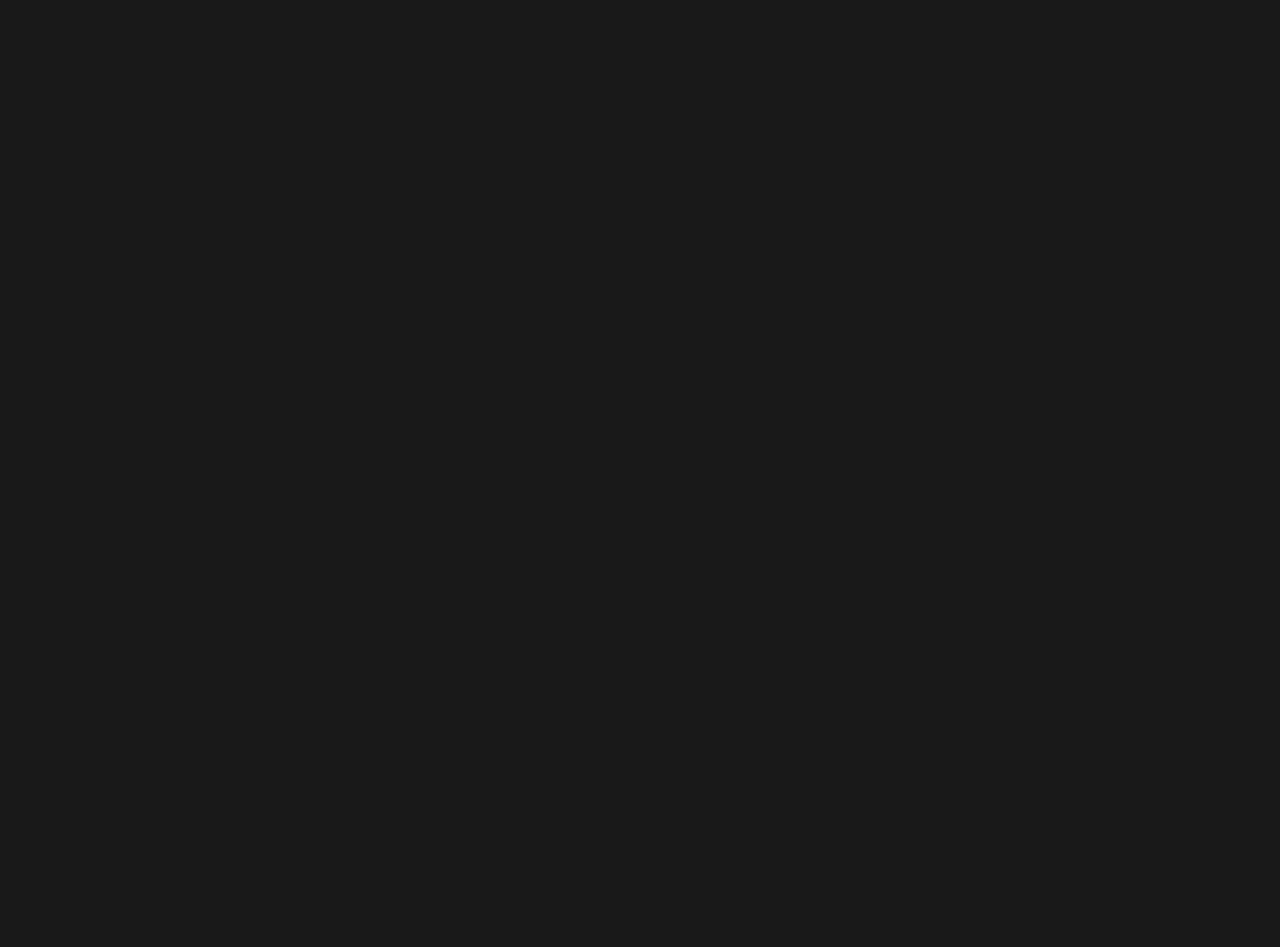
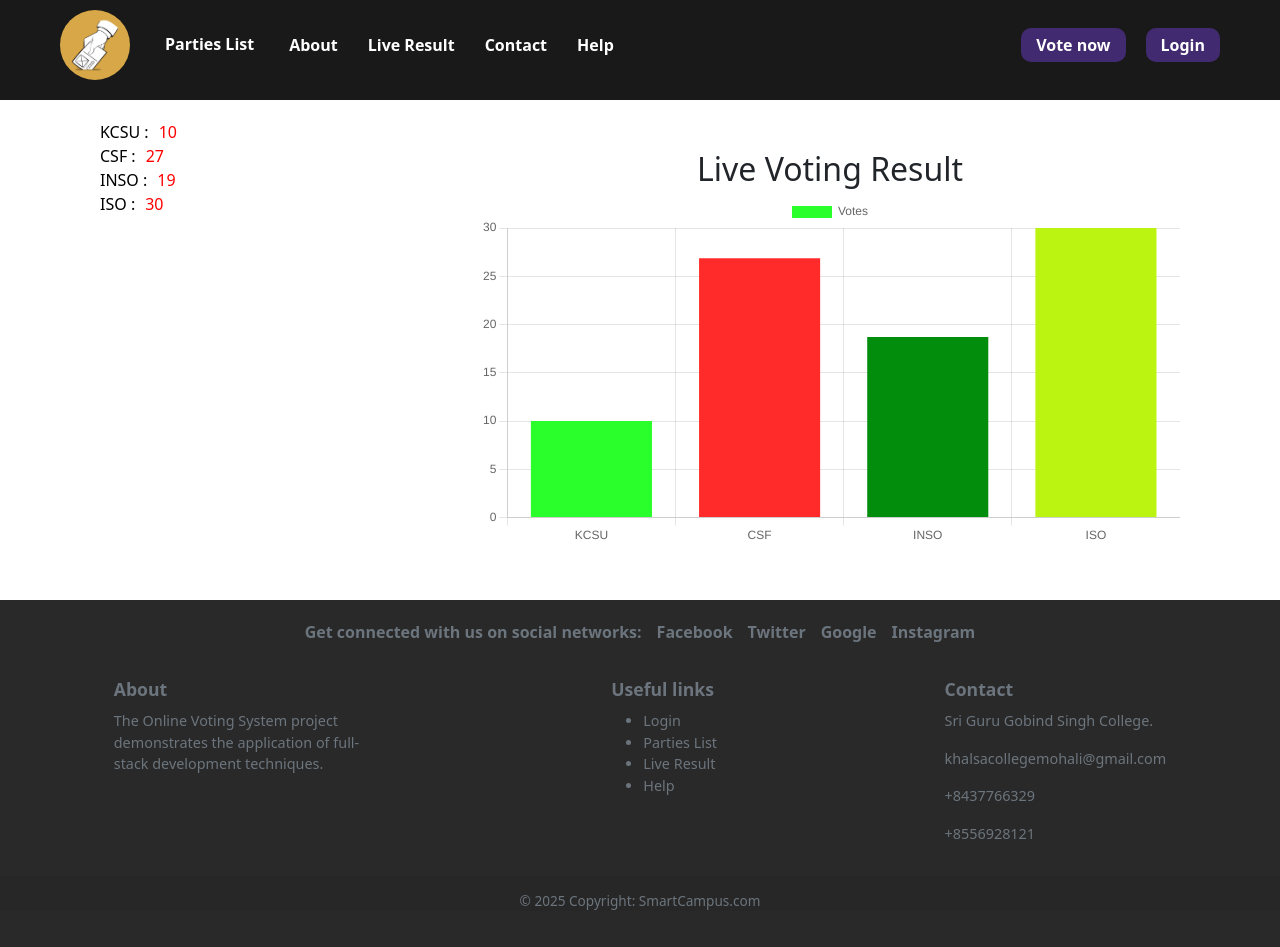
Before and after one commit to Coders-33/voting-system, a React (Vite) app in the folder FRONTEND/: page /live-result in a window 1280 px wide. Before the commit this address had no page. Before the commit the page ends 800 px from the top, so only its background shows below. Built offline with nearby package versions, Linux system fonts and the light colour scheme.

Commit message:
Created Live Result Page

```diff
--- a/FRONTEND/package.json
+++ b/FRONTEND/package.json
@@ -15,10 +15,12 @@
     "@fortawesome/free-solid-svg-icons": "^6.7.1",
     "@fortawesome/react-fontawesome": "^0.2.2",
     "bootstrap": "^5.3.3",
+    "chart.js": "^4.4.8",
     "date-fns": "^4.1.0",
     "js-cookie": "^3.0.5",
     "react": "^18.3.1",
     "react-bootstrap": "^2.10.9",
+    "react-chartjs-2": "^5.3.0",
     "react-dom": "^18.3.1",
     "react-router-dom": "^7.0.2",
     "socket.io": "^4.8.1",
--- a/FRONTEND/src/App.tsx
+++ b/FRONTEND/src/App.tsx
@@ -4,6 +4,7 @@ import Dashboard from "./Components/Dashboard"
 import Contact from "./Components/Contact"
 import Help from "./Components/Help"
 import Voting from "./Components/Voting"
+import LiveResult from "./Components/LiveResult"
 
 
 function App() {
@@ -16,6 +17,7 @@ function App() {
      <Route path="/login" element={<Login/>} />
      <Route path="/contact" element={<Contact/>} />
      <Route path="/help" element={<Help/>} />
+     <Route path="/live-result" element={<LiveResult/>} />
      <Route path="/voting/:id" element={<Voting/>} />
 
     </Routes>
--- a/FRONTEND/src/Components/Dashboard.tsx
+++ b/FRONTEND/src/Components/Dashboard.tsx
@@ -106,9 +106,6 @@ function Dashboard() {
 
       <Navbar />
 
-      <p style={{ position: "fixed", color: "red", zIndex: "10" }}>
-        {scrollAmount}
-      </p>
       <div className={styles.bannerBackground}></div>
 
       <div className={styles.bottomContainer}>
--- /dev/null
+++ b/FRONTEND/src/Components/LiveResult.tsx
@@ -0,0 +1,94 @@
+import React, { useState, useEffect } from "react";
+import { Bar } from "react-chartjs-2";
+import {
+  Chart as ChartJS,
+  BarElement,
+  ChartData,
+  CategoryScale,
+  LinearScale,
+  Title,
+  Tooltip,
+  Legend,
+} from "chart.js";
+import Footer from "./Footer";
+import styles from "../Styling/LiveResult.module.css";
+import Navbar from "../Small-components/Navbar";
+
+ChartJS.register(
+  BarElement,
+  LinearScale,
+  CategoryScale,
+  Title,
+  Tooltip,
+  Legend
+);
+
+const LiveResult: React.FC = () => {
+  const [votes, setVotes] = useState<number[]>([10, 25, 15, 30]);
+  const [parties ,setParties] = useState<string[]>( ["KCSU", "CSF", "INSO", "ISO"]);
+
+  useEffect(() => {
+    const intervalId = setInterval(() => {
+      setVotes(votes.map((vote) => vote + Math.floor(Math.random() * 5)));
+    }, 5000);
+
+    return () => {
+      clearInterval(intervalId);
+    };
+  }, [votes]);
+
+  const data: ChartData<"bar"> = {
+    labels: ["KCSU", "CSF", "INSO", "ISO"],
+
+    datasets: [
+      {
+        label: "Votes",
+        data: votes,
+        backgroundColor: [
+          "rgb(43, 255, 43)",
+          "rgb(255, 43, 43)",
+          "rgb(3, 141, 12)",
+          "rgb(187, 244, 17)",
+        ],
+      },
+    ],
+  };
+
+  const options = {
+    responsive: true,
+    scales: {
+      y: { beginAtZero: true },
+    },
+  };
+
+  return (
+    <>
+      <div style={{ height: "100px", width: "100vw" }}>
+        <Navbar />
+      </div>
+
+      <div className={styles.votingResultContainer}>
+
+        <div className={styles.allPartiesVotes}>
+         {parties.map((each , index) =>  (
+          <div style={{display :"flex" , gap :"10px" , alignItems :"center" }} >
+              <span>{each} : </span>
+              <span style={ { color: "red" } } >{votes[index]}</span>
+          </div>
+         ))}
+        </div>
+
+        <div className={styles.votingGraph}>
+          <h2>Live Voting Result</h2>
+          <Bar data={data} options={options} />
+        </div>
+      </div>
+
+      <div>
+        <Footer />
+      </div>
+    </>
+  );
+};
+
+export default LiveResult;
--- a/FRONTEND/src/Small-components/Navbar.tsx
+++ b/FRONTEND/src/Small-components/Navbar.tsx
@@ -56,7 +56,7 @@ function Navbar() {
             </div>
           </p>
           <span>About</span>
-          <span>Live Result</span>
+          <span onClick={() => navigate("/live-result")} >Live Result</span>
           <span onClick={() => navigate("/contact")}>Contact</span>
           <span onClick={() => navigate("/help")}>Help</span>
         </div>
--- /dev/null
+++ b/FRONTEND/src/Styling/LiveResult.module.css
@@ -0,0 +1,26 @@
+.votingResultContainer {
+    background-color: white;
+    padding : 20px;
+    gap : 20px;
+    height: 500px;
+    display: flex;
+    align-items: center;
+    justify-content: space-around;
+}
+
+.allPartiesVotes {
+    color : black;
+    display: flex;
+    height: 100%;
+    width: 200px;
+    flex-direction: column;
+}
+
+.votingGraph {
+     height: 400px;
+     width: 700px;
+}
+
+hr {
+    color : rgb(18, 250, 1);
+}
```
Also changed, not shown: 1 other file (tests, documents, lock files or other folders).
